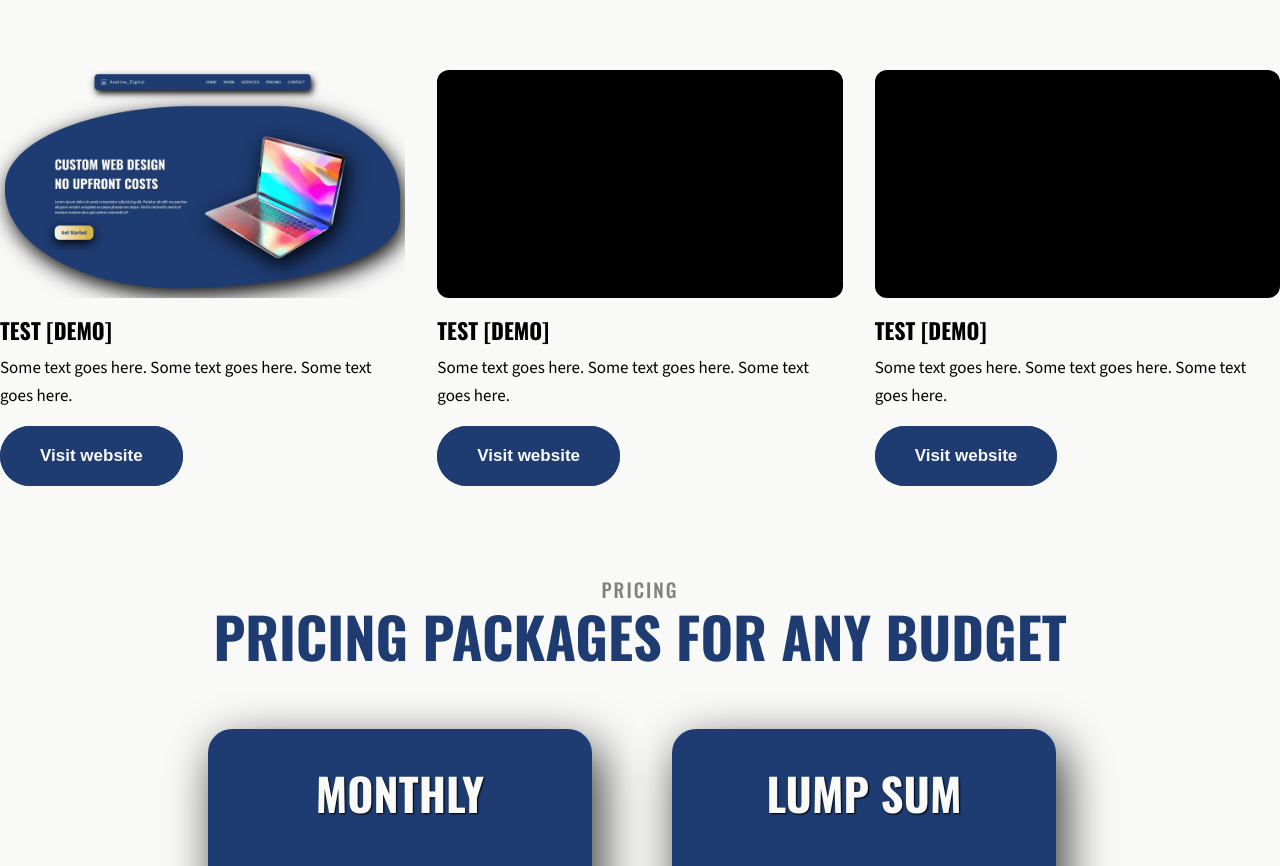
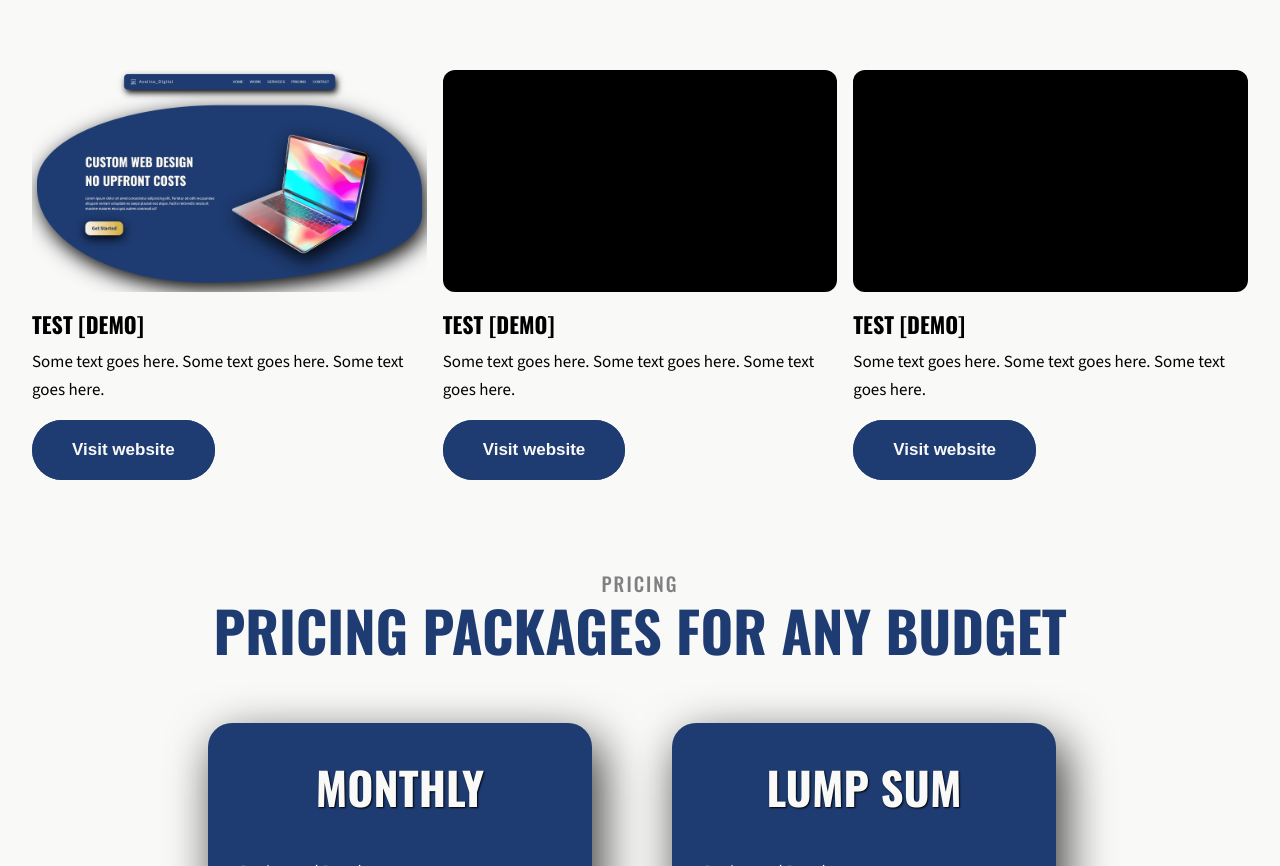
Before and after one commit to AvelineUK/Aveline-uk, a plain HTML site: page index.html in a window 1280 px wide. Shown: the part 2803-3669 px from the top of the page. Drawn offline with nearby package versions, Linux system fonts and the light colour scheme.

Commit message:
Update style1.css

```diff
--- a/style/style1.css
+++ b/style/style1.css
@@ -659,10 +659,10 @@ ul {
 
 .works {
     display: grid;
-    gap: 2rem;
+    gap: 1rem;
     justify-content: space-evenly;
     margin: 0 auto;
-    width: 100%;
+    width: 95%;
     box-sizing: border-box;
     grid-template-columns: 1fr;
     max-width: 25rem;
```
